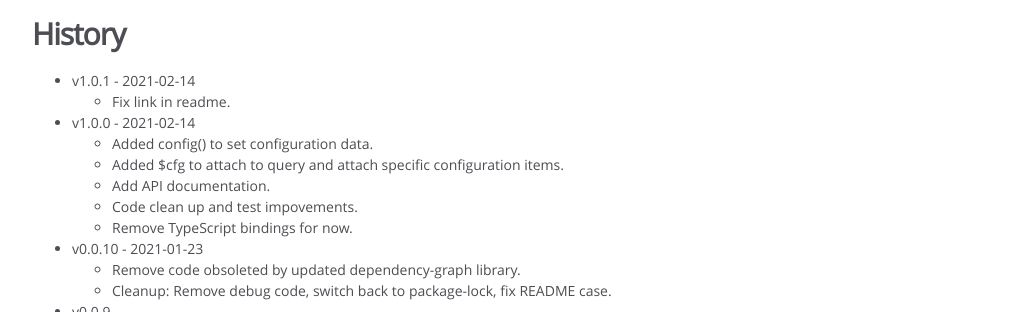
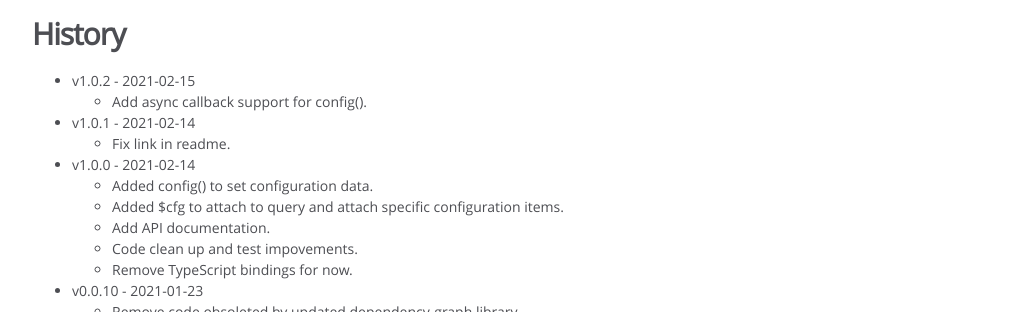
Before and after one commit to theroyalwhee0/dynasty, a website: page docs/index.html in a window 1280 px wide. Shown: the part 799-1111 px from the top of the page, without its empty margins (0-1025 px from the left). Drawn offline with Linux system fonts and the light colour scheme.

Commit message:
Bump version.

```diff
--- a/docs/index.html
+++ b/docs/index.html
@@ -48,6 +48,11 @@ See the <a href="https://github.com/theroyalwhee0/dynasty/tree/master/example">e
 </ul>
 <h2>History</h2>
 <ul>
+<li>v1.0.2 - 2021-02-15
+<ul>
+<li>Add async callback support for config().</li>
+</ul>
+</li>
 <li>v1.0.1 - 2021-02-14
 <ul>
 <li>Fix link in readme.</li>
--- a/package.json
+++ b/package.json
@@ -1,7 +1,7 @@
 {
   "name": "@theroyalwhee0/dynasty",
-  "version": "1.0.1",
-  "description": "Dynasty",
+  "version": "1.0.2",
+  "description": "Dynasty: asynchronous dependency injection",
   "main": "src/index.js",
   "author": "Adam Mill <hismajesty@theroyalwhee.com>",
   "license": "Apache-2.0",
```
Also changed, not shown: README.md.
